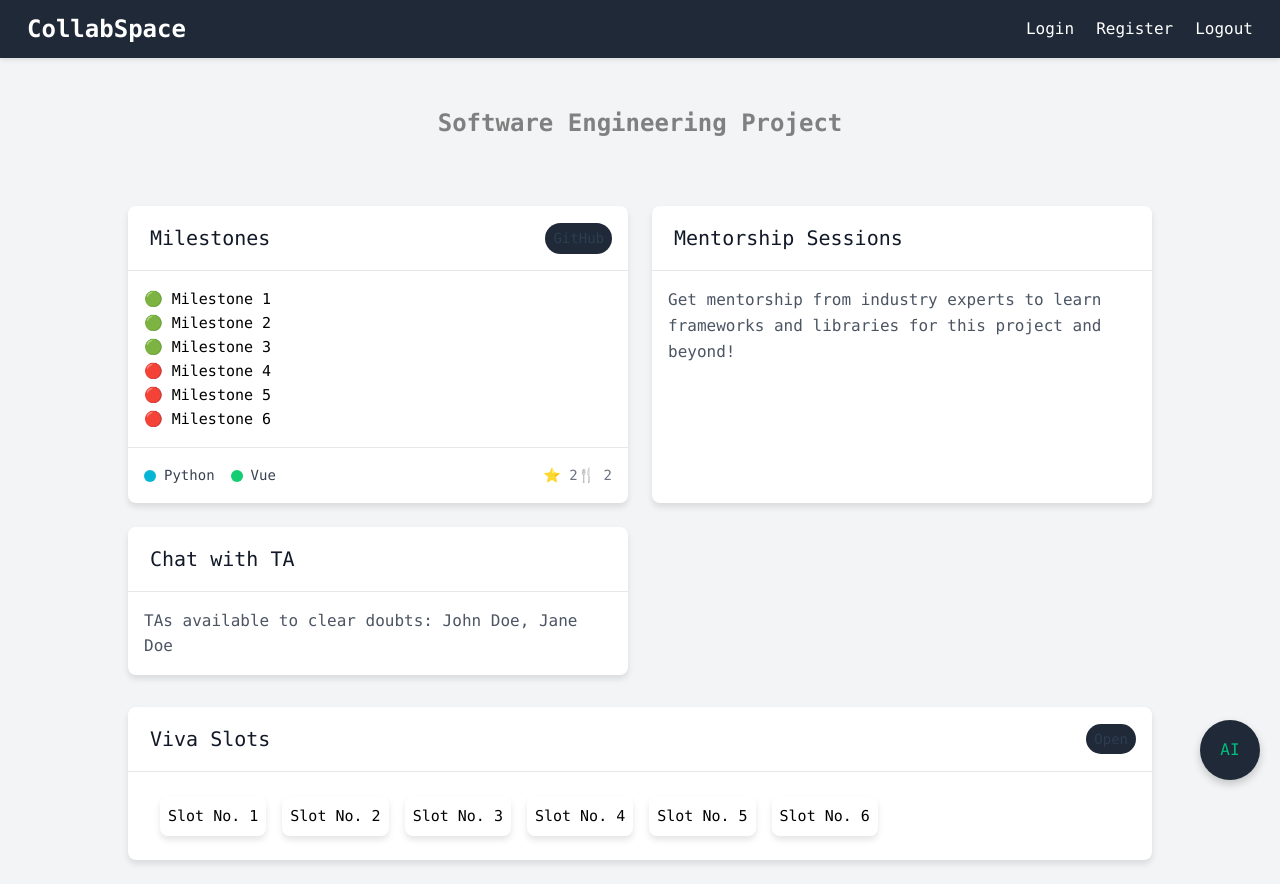
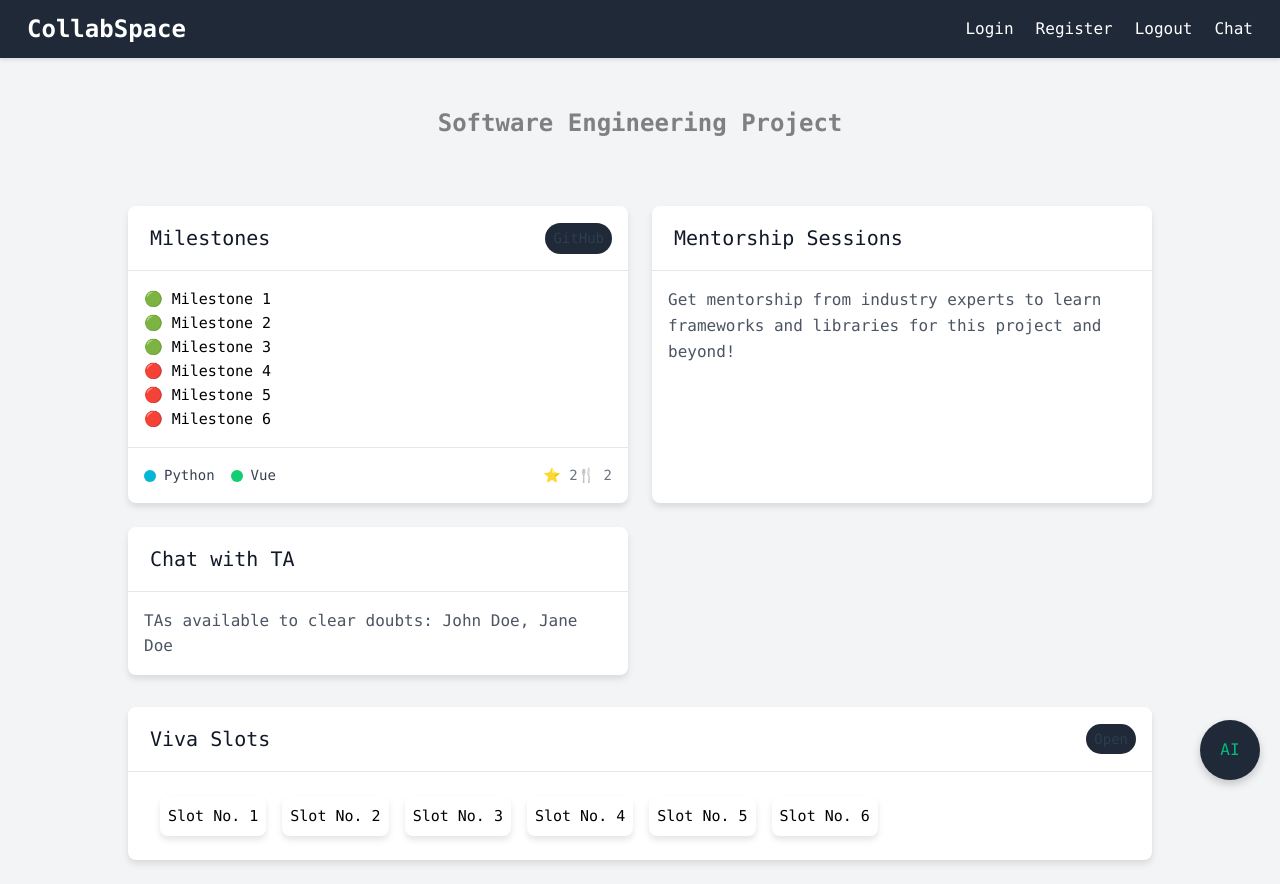
Before and after one commit to tanmay316/CollabSpace-Tracking-Student-Progress-in-Software-Projects, a Vue app in the folder frontend/: page / in a window 1280 px wide. Built offline with nearby package versions, Linux system fonts and the light colour scheme.

Commit message:
fixed conditional render navbar for Student n TAs chats

```diff
--- a/frontend/src/components/Navbar.vue
+++ b/frontend/src/components/Navbar.vue
@@ -7,8 +7,8 @@
         <RouterLink to="/login" class="nav-item">Login</RouterLink>
         <RouterLink to="/register" class="nav-item">Register</RouterLink>
         <a href="#" class="nav-item">Logout</a>
-        <!-- <RouterLink to="/mentorship" class="nav-item">Mentorship-Sessions</RouterLink>
-        <RouterLink to="/chatUsers" class="nav-item">Chat</RouterLink> -->
+        <!-- <RouterLink to="/mentorship" class="nav-item">Mentorship-Sessions</RouterLink> -->
+        <RouterLink to="/chatUsers" class="nav-item">Chat</RouterLink>
       </div>
     </nav>
   </template>
```
